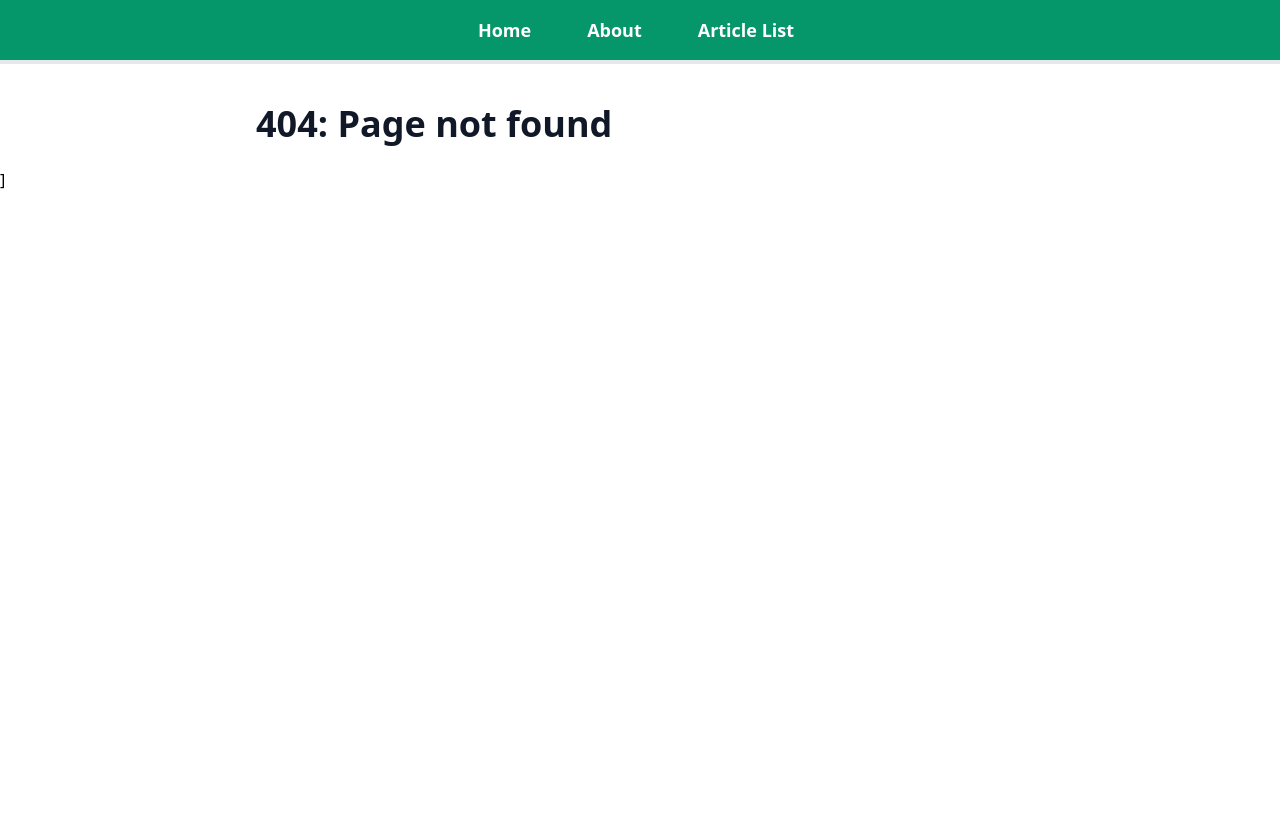
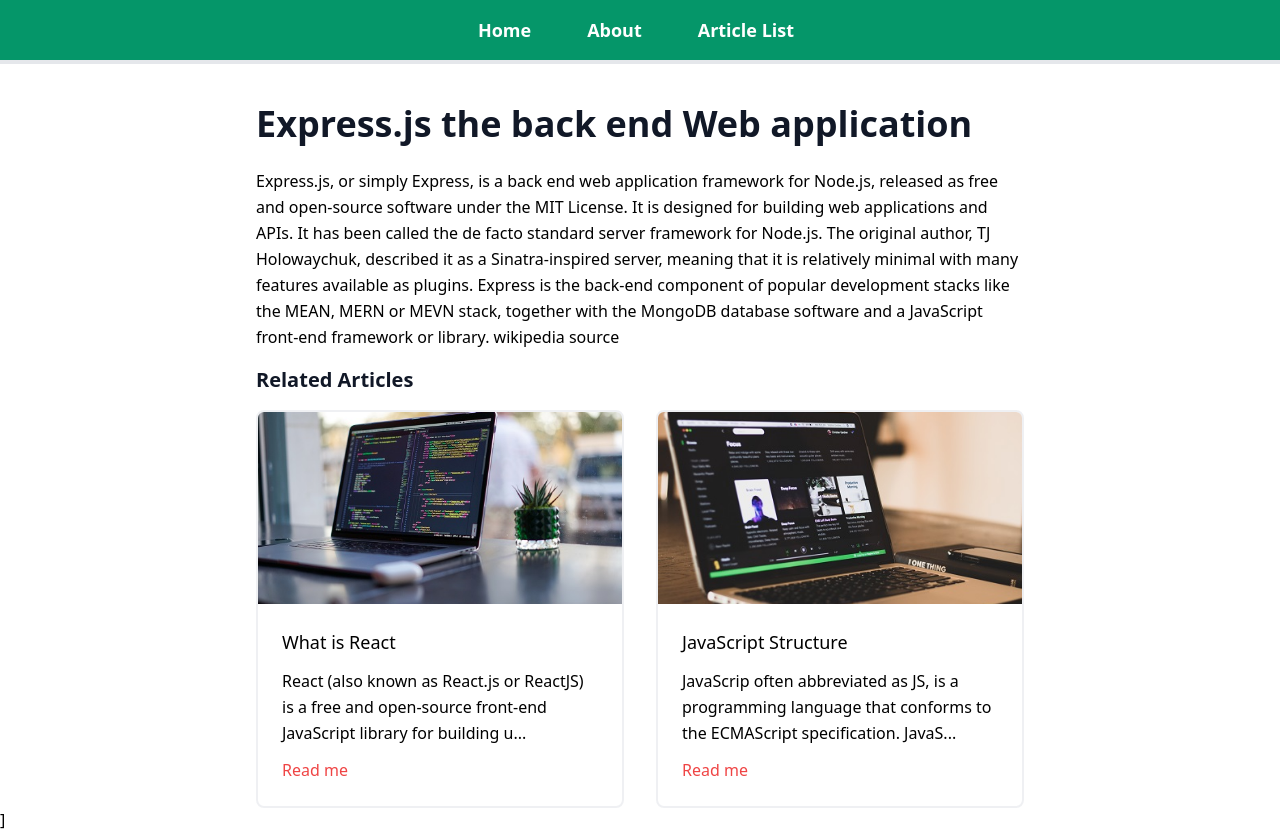
Before and after one commit to DannyJaJr/mern-blog, a React (Create React App) app: page /article/Express in a window 1280 px wide. Before the commit this address had no page. Before the commit the page ends 800 px from the top, so only its background shows below. Built offline with nearby package versions, Linux system fonts and the light colour scheme.

Commit message:
front-end completed

```diff
--- a/src/pages/article-content.js
+++ b/src/pages/article-content.js
@@ -1,32 +1,42 @@
 const articles = [
     {
-      name: "learn-react",
-      title: "The Fastest Way to Learn React",
+      name: "React",
+      title: "What is React",
       thumbnail: "/images/port1.jpeg",
       content: [
-        `Welcome! Today we're going to be talking about the fastest way to learn React. Lorem proin congue ligula id risus posuere, vel eleifend ex egestas. Sed in turpis leo. Aliquam malesuada in massa tincidunt egestas. Nam consectetur varius turpis, non porta arcu porttitor non. In tincidunt vulputate nulla quis egestas. Ut eleifend ut ipsum non fringilla. Praesent imperdiet nulla nec est luctus, at sodales purus euismod.`,
-        `Donec vel mauris lectus. Etiam nec lectus urna. Sed sodales ultrices dapibus. Nam blandit tristique risus, eget accumsan nisl interdum eu. Aenean ac accumsan nisi. Nunc vel pulvinar diam. Nam eleifend egestas viverra. Donec finibus lectus sed lorem ultricies, eget ornare leo luctus. Morbi vehicula, nulla eu tempor interdum, nibh elit congue tellus, ac vulputate urna lorem nec nisi. Morbi id consequat quam. Vivamus accumsan dui in facilisis aliquet.`,
-        `Etiam nec lectus urna. Sed sodales ultrices dapibus. Nam blandit tristique risus, eget accumsan nisl interdum eu. Aenean ac accumsan nisi. Nunc vel pulvinar diam. Nam eleifend egestas viverra. Donec finibus lectus sed lorem ultricies, eget ornare leo luctus. Morbi vehicula, nulla eu tempor interdum, nibh elit congue tellus, ac vulputate urna lorem nec nisi. Morbi id consequat quam. Vivamus accumsan dui in facilisis aliquet.`,
+        `React (also known as React.js or ReactJS) is a free and open-source front-end JavaScript library
+         for building user interfaces or UI components. It is maintained by Facebook and a community of individual
+         developers and companies. React can be used as a base in the development of single-page or mobile applications.
+         However, React is only concerned with state management and rendering that state to the DOM, so creating React applications
+          usually requires the use of additional libraries for routing, as well as certain client-side functionality.Wikipedia source`
       ],
     },
     {
-      name: "learn-node",
-      title: "How to Build a Node Server in 10 Minutes",
+      name: "JavaScript",
+      title: "JavaScript Structure",
       thumbnail: "/images/port6.jpeg",
       content: [
-        `In this article, we're going to be talking looking at a very quick way to set up a Node.js server. We'll be discussing some topics such as proin congue ligula id risus posuere, vel eleifend ex egestas. Sed in turpis leo. Aliquam malesuada in massa tincidunt egestas. Nam consectetur varius turpis, non porta arcu porttitor non. In tincidunt vulputate nulla quis egestas. Ut eleifend ut ipsum non fringilla. Praesent imperdiet nulla nec est luctus, at sodales purus euismod.`,
-        `Donec vel mauris lectus. Etiam nec lectus urna. Sed sodales ultrices dapibus. Nam blandit tristique risus, eget accumsan nisl interdum eu. Aenean ac accumsan nisi. Nunc vel pulvinar diam. Nam eleifend egestas viverra. Donec finibus lectus sed lorem ultricies, eget ornare leo luctus. Morbi vehicula, nulla eu tempor interdum, nibh elit congue tellus, ac vulputate urna lorem nec nisi. Morbi id consequat quam. Vivamus accumsan dui in facilisis aliquet.`,
-        `Etiam nec lectus urna. Sed sodales ultrices dapibus. Nam blandit tristique risus, eget accumsan nisl interdum eu. Aenean ac accumsan nisi. Nunc vel pulvinar diam. Nam eleifend egestas viverra. Donec finibus lectus sed lorem ultricies, eget ornare leo luctus. Morbi vehicula, nulla eu tempor interdum, nibh elit congue tellus, ac vulputate urna lorem nec nisi. Morbi id consequat quam. Vivamus accumsan dui in facilisis aliquet.`,
+       `JavaScrip often abbreviated as JS, is a programming language that conforms to the ECMAScript specification.
+       JavaScript is high-level, often just-in-time compiled, and multi-paradigm. It has curly-bracket syntax, dynamic typing, prototype-based
+       object-orientation, and first-class functions. Alongside HTML and CSS, JavaScript is one of the core technologies of the World Wide Web.
+       Over 97% of websites use it client-side for web page behavior, often incorporating third-party libraries.
+        All major web browsers have a dedicated JavaScript engine to execute the code on the user's device. Wikipedia source.
+
+       `
       ],
     },
     {
-      name: "my-thoughts-on-learning-react",
-      title: "My Thoughts on Learning ReactJS",
+      name: "Express",
+      title: "Express.js the back end Web application",
       thumbnail: "/images/port7.jpeg",
       content: [
-        `Today is the day I talk about something which scares most people: Learning ReactJS. In reality, I'm not sure why people have such a hard time with Learning ReactJS ligula id risus posuere, vel eleifend ex egestas. Sed in turpis leo. Aliquam malesuada in massa tincidunt egestas. Nam consectetur varius turpis, non porta arcu porttitor non. In tincidunt vulputate nulla quis egestas. Ut eleifend ut ipsum non fringilla. Praesent imperdiet nulla nec est luctus, at sodales purus euismod.`,
-        `Donec vel mauris lectus. Etiam nec lectus urna. Sed sodales ultrices dapibus. Nam blandit tristique risus, eget accumsan nisl interdum eu. Aenean ac accumsan nisi. Nunc vel pulvinar diam. Nam eleifend egestas viverra. Donec finibus lectus sed lorem ultricies, eget ornare leo luctus. Morbi vehicula, nulla eu tempor interdum, nibh elit congue tellus, ac vulputate urna lorem nec nisi. Morbi id consequat quam. Vivamus accumsan dui in facilisis aliquet.`,
-        `Etiam nec lectus urna. Sed sodales ultrices dapibus. Nam blandit tristique risus, eget accumsan nisl interdum eu. Aenean ac accumsan nisi. Nunc vel pulvinar diam. Nam eleifend egestas viverra. Donec finibus lectus sed lorem ultricies, eget ornare leo luctus. Morbi vehicula, nulla eu tempor interdum, nibh elit congue tellus, ac vulputate urna lorem nec nisi. Morbi id consequat quam. Vivamus accumsan dui in facilisis aliquet.`,
+       `Express.js, or simply Express, is a back end web application framework for Node.js, released as free and
+       open-source software under the MIT License. It is designed for building web applications and APIs. It has been
+       called the de facto standard server framework for Node.js.
+       The original author, TJ Holowaychuk, described it as a Sinatra-inspired server,
+        meaning that it is relatively minimal with many features available as plugins.
+        Express is the back-end component of popular development stacks like the MEAN, MERN or MEVN stack, together with the MongoDB database software and a
+        JavaScript front-end framework or library. wikipedia source`
       ],
     },
   ];
```
Also changed, not shown: 1 other file (tests, documents, lock files or other folders).
